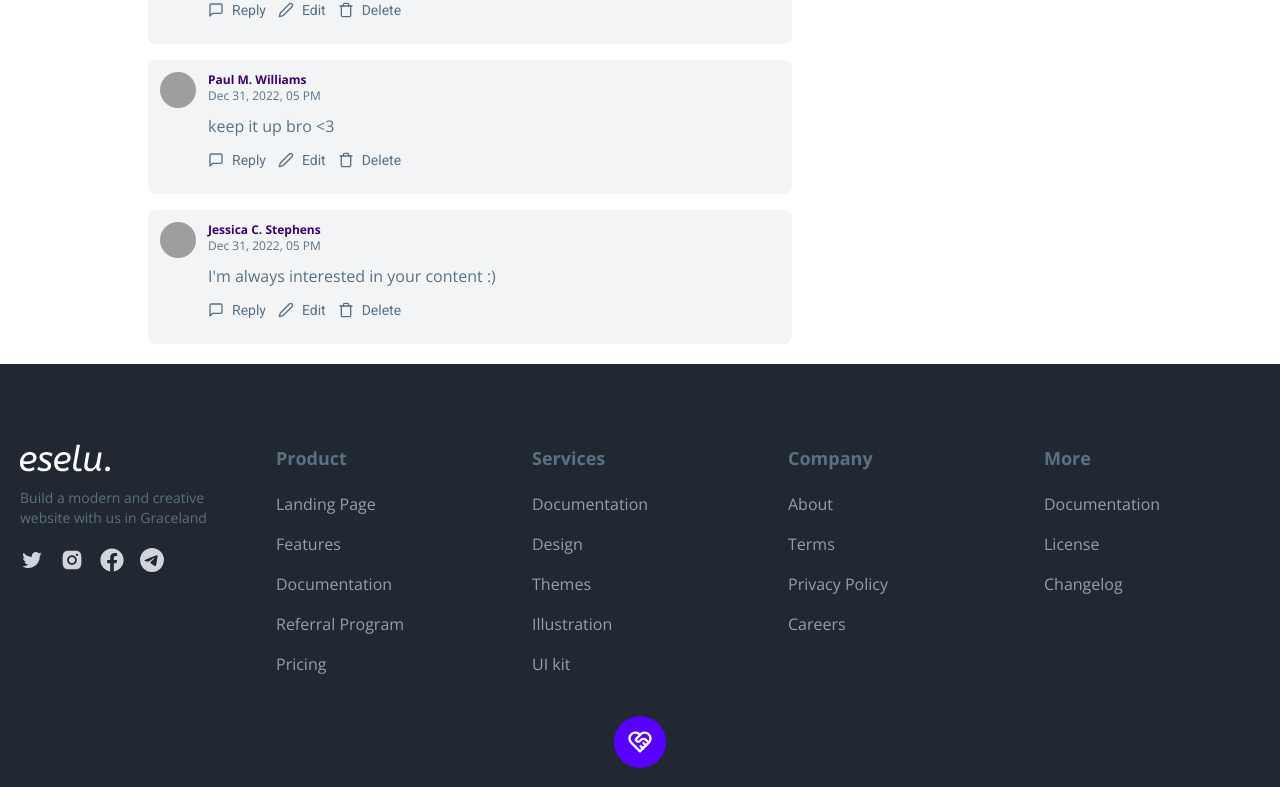
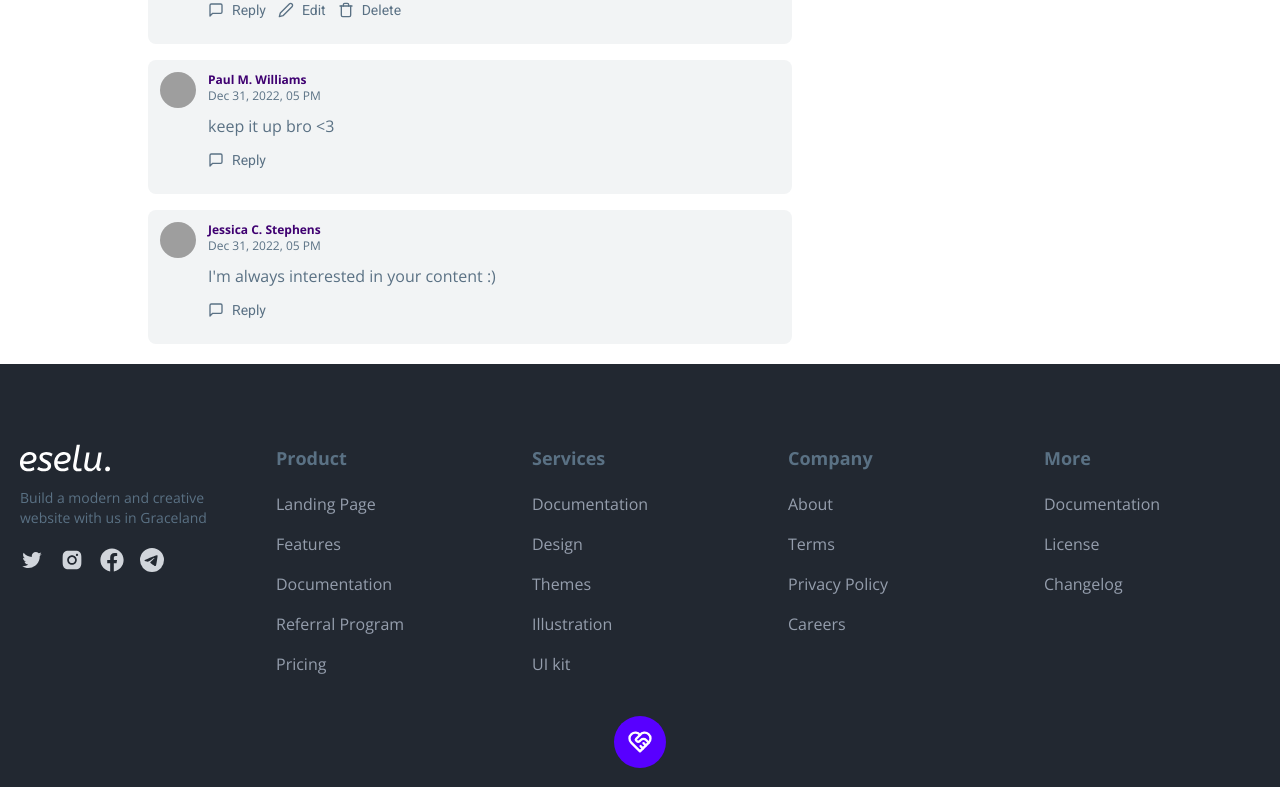
Before and after one commit to levilu800b/Frontend-Blog, a React (Create React App) app: page /blog/1 in a window 1280 px wide. Shown: the part 1212-1999 px from the top of the page. Built offline with nearby package versions, Linux system fonts and the light colour scheme; grey boxes are pictures that could not be loaded.

Commit message:
button functions

```diff
--- a/src/components/Comments/Comment.jsx
+++ b/src/components/Comments/Comment.jsx
@@ -1,10 +1,22 @@
 import React from 'react';
 import { FiMessageSquare, FiEdit2, FiTrash } from 'react-icons/fi';
 
-import {images} from '../../constants/index';
+import { images } from '../../constants/index';
+import CommentForm from './CommentForm';
 
-const Comment = ({ comment, loggedInUserId }) => {
-    const isUserLoggedIn = Boolean(loggedInUserId)
+const Comment = ({
+	comment,
+	loggedInUserId,
+	affectedComment,
+	setAffectedComment,
+    addComment,
+}) => {
+	const isUserLoggedIn = Boolean(loggedInUserId);
+	const commentBelongsToUser = loggedInUserId === comment.user._id;
+	const isReplying =
+		affectedComment &&
+		affectedComment.type === 'replying' &&
+		affectedComment._id === comment._id;
 
 	return (
 		<div className="flex flex-nowrap items-start gap-x-3 bg-[#F2F4F5] p-3 rounded-lg">
@@ -29,10 +41,19 @@ const Comment = ({ comment, loggedInUserId }) => {
 					{comment.desc}
 				</p>
 				<div className="flex items-center gap-x-3 text-dark-light font-roboto text-sm mt-3 mb-3">
-					<button className="flex items-center space-x-2">
+					{isUserLoggedIn && (
+						<button
+							className="flex items-center space-x-2"
+							onClick={() =>
+								setAffectedComment({ type: 'replying', _id: comment._id })
+							}
+						>
 							<FiMessageSquare className="w-4 h-auto" />
 							<span>Reply</span>
 						</button>
+					)}
+					{commentBelongsToUser && (
+						<>
 							<button className="flex items-center space-x-2">
 								<FiEdit2 className="w-4 h-auto" />
 								<span>Edit</span>
@@ -41,10 +62,15 @@ const Comment = ({ comment, loggedInUserId }) => {
 								<FiTrash className="w-4 h-auto" />
 								<span>Delete</span>
 							</button>
+						</>
+					)}
 				</div>
+                {isReplying &&
+                    <CommentForm btnLabel="Reply" formSubmitHandler={(value) => addComment()} />
+                }
 			</div>
 		</div>
 	);
-}
+};
 
-export default Comment
+export default Comment;
--- a/src/components/Comments/CommentsContainer.jsx
+++ b/src/components/Comments/CommentsContainer.jsx
@@ -7,6 +7,7 @@ import CommentForm from './CommentForm';
 const CommentsContainer = ({ className, loggedInUserId }) => {
 	const [comments, setComments] = useState([]);
 	const mainComments = comments.filter((comment) => comment.parent === null);
+	const [affectedComment, setAffectedComment] = useState(null);
 
 	console.log(comments);
 
@@ -41,11 +42,17 @@ const CommentsContainer = ({ className, loggedInUserId }) => {
 				btnLabel="Send"
 				formSubmitHandler={(value) => addCommentHandler(value)}
 			/>
-            <div className='space-y-4 mt-8'>
-                {mainComments.map((comment) => (
-                    <Comment comment={comment} loggedInUserId={loggedInUserId} />
-                ))}
-            </div>
+			<div className="space-y-4 mt-8">
+				{mainComments.map((comment) => (
+					<Comment
+						comment={comment}
+						loggedInUserId={loggedInUserId}
+						affectedComment={affectedComment}
+						setAffectedComment={setAffectedComment}
+						addComment={addCommentHandler}
+					/>
+				))}
+			</div>
 		</div>
 	);
 };
```
Lines whose indentation alone changed are shown as unchanged.
